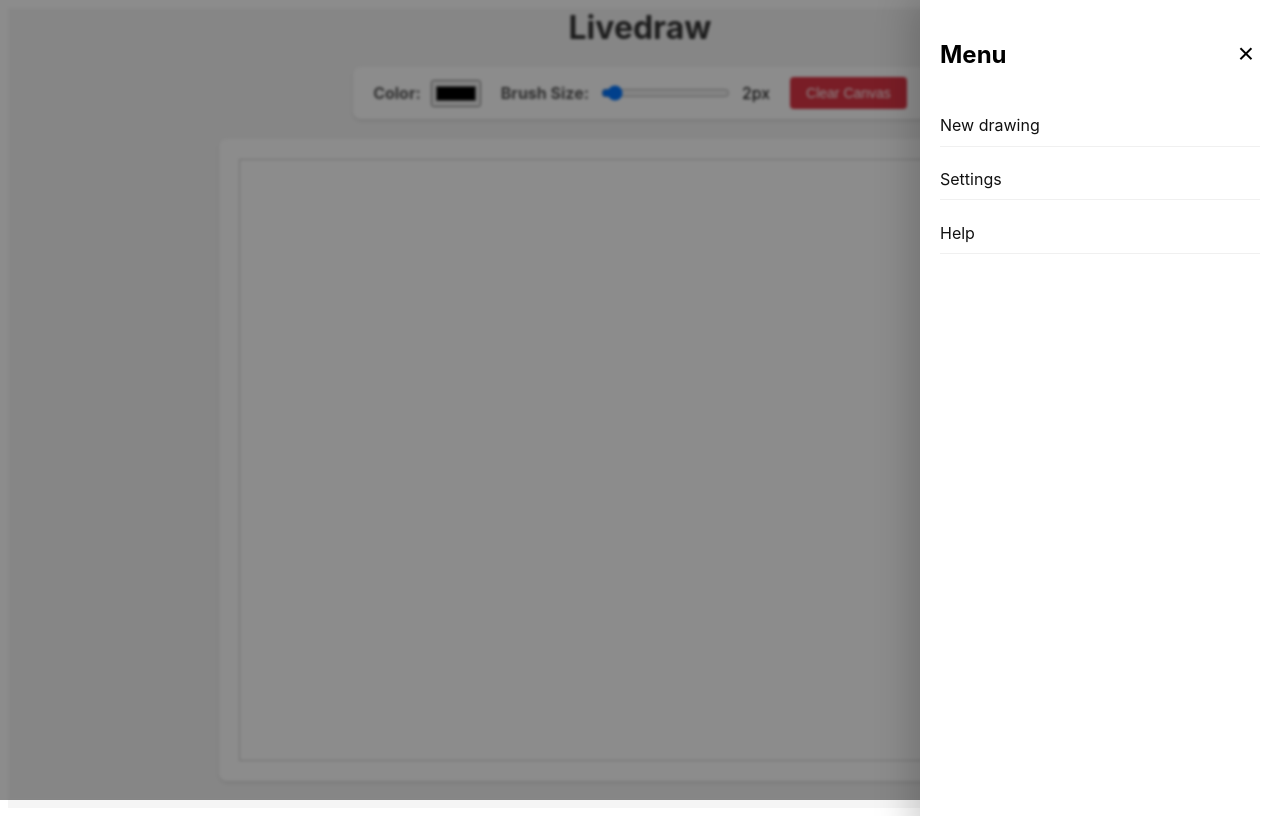
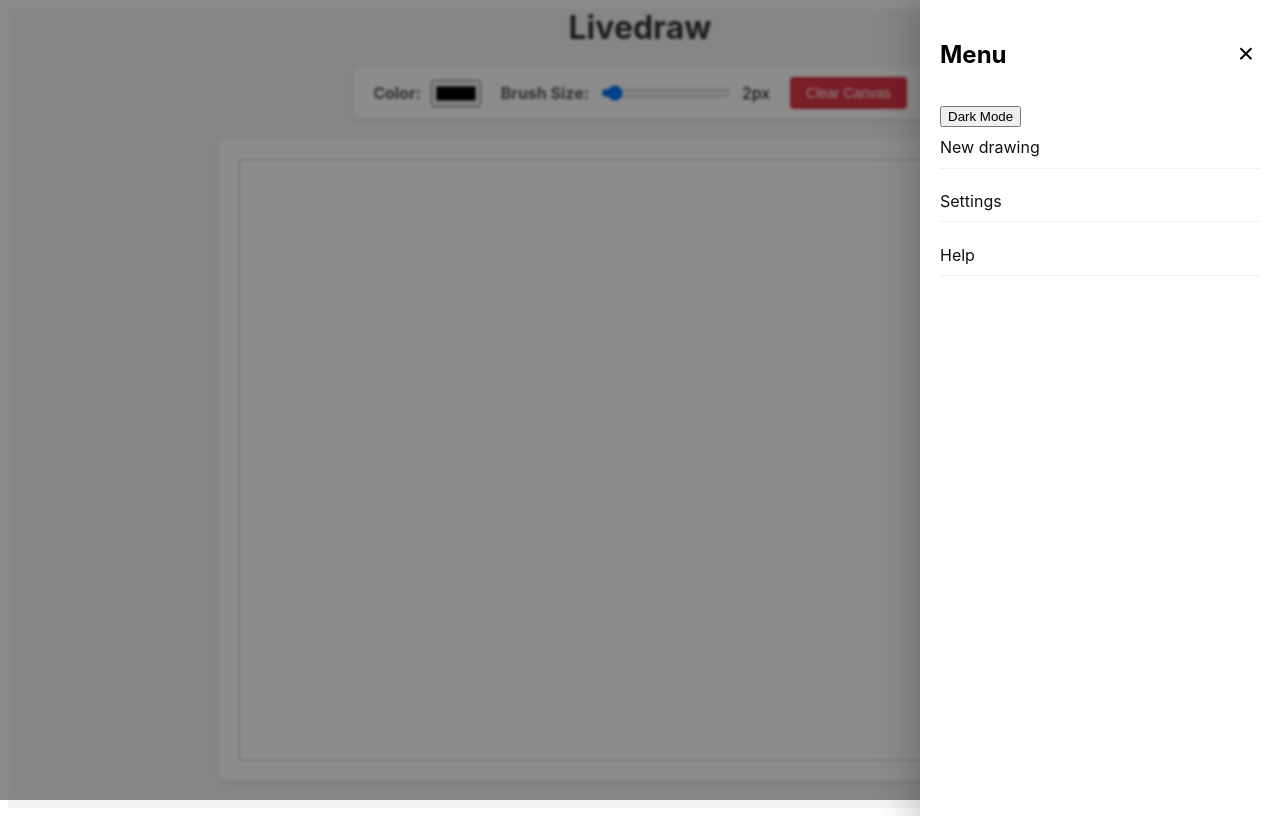
Before and after one commit to francis-chung/livedraw, a React (Vite) app in the folder client/: page / in a window 1280 px wide. Both pictures are taken after a click on the button "Open menu". Built offline with nearby package versions, Linux system fonts and the light colour scheme; no server answers.

Commit message:
dark mode button

```diff
--- /dev/null
+++ b/client/src/DarkMode.jsx
@@ -0,0 +1,24 @@
+import { useState, useEffect } from 'react';
+import './hamburgerMenu.css';
+
+export default function DarkMode() {
+    const [isDarkMode, setIsDarkMode] = useState(() => {
+        const stored = localStorage.getItem("isDarkMode");
+        return stored ? JSON.parse(stored) : false;
+    });
+    const [DarkModeText, setDarkModeText] = useState(isDarkMode ? "Light Mode" : "Dark Mode");
+
+    useEffect(() => {
+        // make things dark mode
+        setDarkModeText(isDarkMode ? "Light Mode" : "Dark Mode");
+        localStorage.setItem("isDarkMode", JSON.stringify(isDarkMode));
+    }, [isDarkMode]);
+
+    return (
+        <div className="theme-toggle-container">
+            <button className="theme-toggle-button" onClick={() => setIsDarkMode(!isDarkMode)}>
+                {DarkModeText}
+            </button>
+        </div>
+    )
+}
--- a/client/src/HamburgerMenu.jsx
+++ b/client/src/HamburgerMenu.jsx
@@ -1,5 +1,6 @@
 import { useState } from 'react';
 import './hamburgerMenu.css';
+import DarkMode from './DarkMode.jsx';
 
 export default function HamburgerMenu() {
     const [isOpen, setIsOpen] = useState(false);
@@ -46,6 +47,9 @@ export default function HamburgerMenu() {
                                 ×
                             </button>
                         </div>
+                        <div className="sidebar-settings">
+                            <DarkMode />
+                        </div>
                         <nav className="sidebar-nav">
                             <a href="#">New drawing</a>
                             <a href="#">Settings</a>
```
